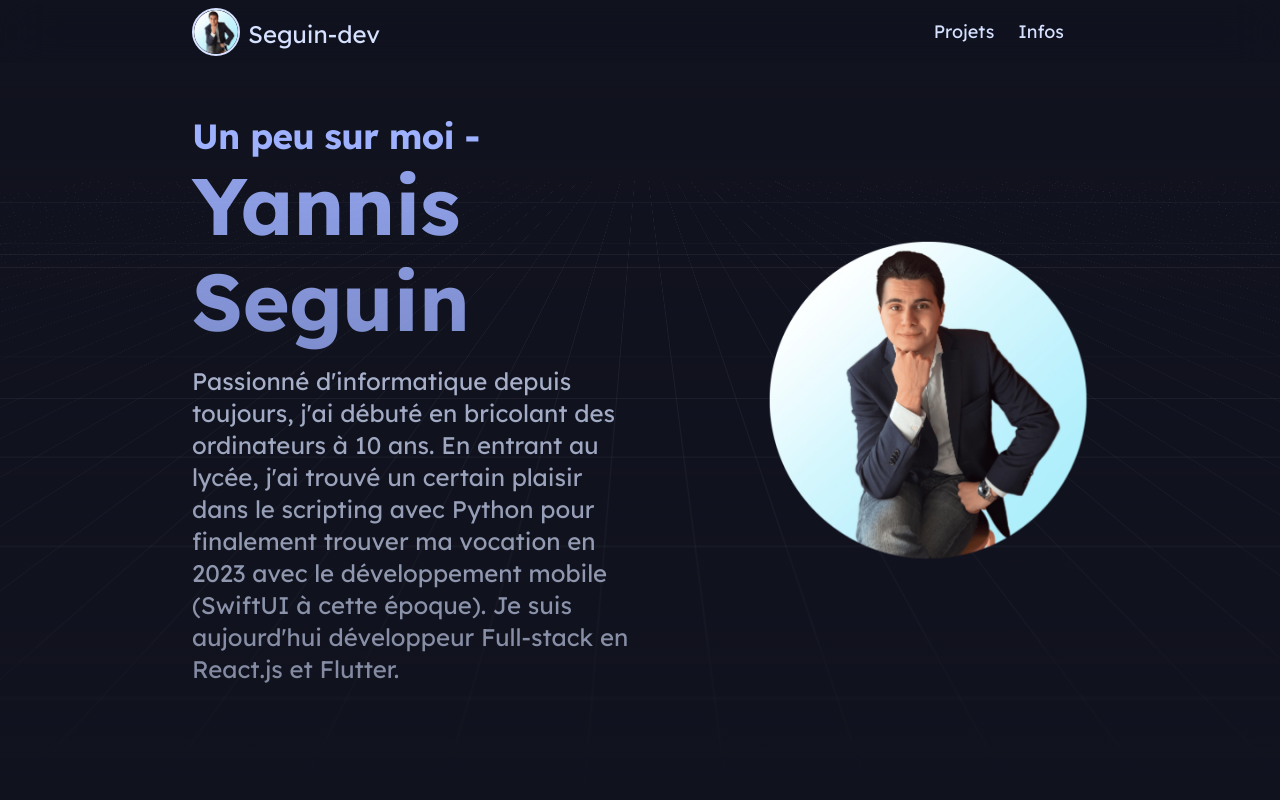
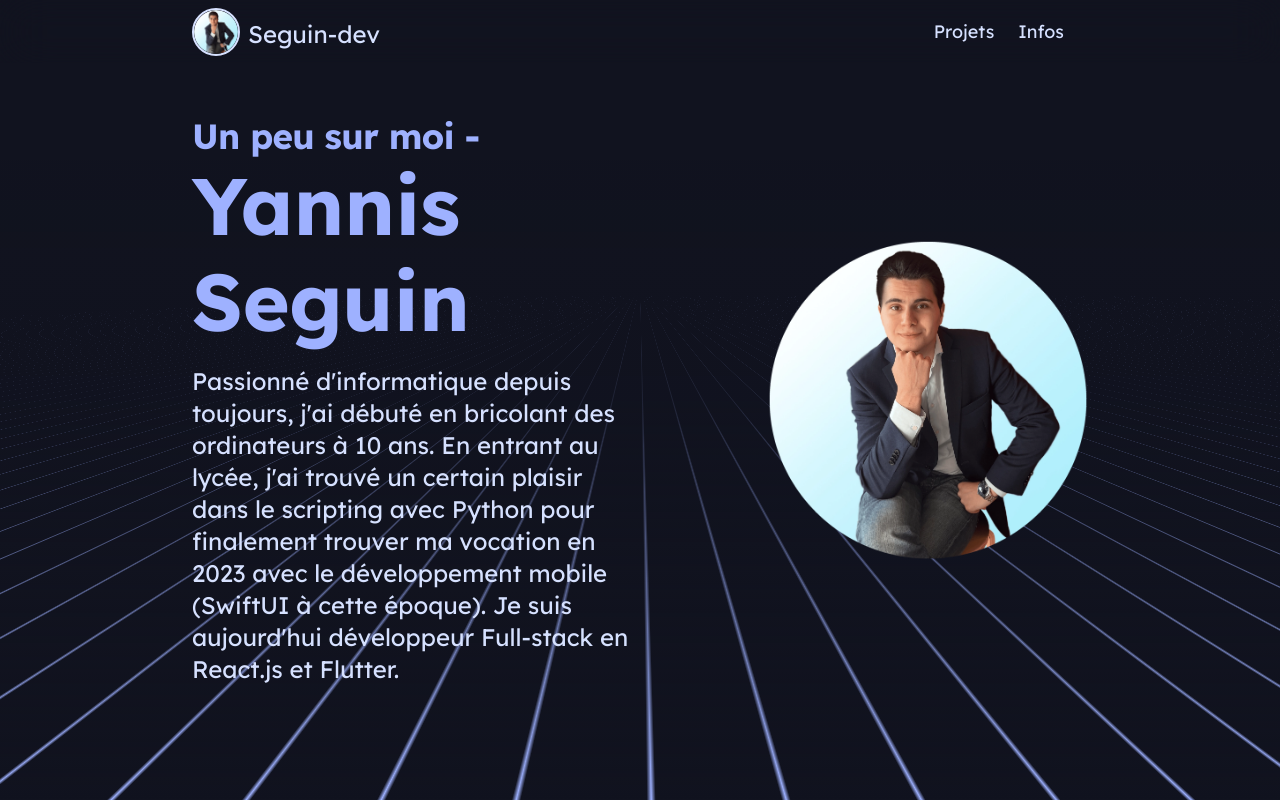
Before and after one commit to Youvataque/_Portfoliov2, a Next.js app: page /about in a window 1280 px wide. Shown: the top 800 px of the page. Built offline with nearby package versions, Linux system fonts and the light colour scheme.

Commit message:
fix divers

```diff
--- a/package.json
+++ b/package.json
@@ -14,7 +14,7 @@
     "class-variance-authority": "^0.7.0",
     "clsx": "^2.1.1",
     "framer-motion": "^11.2.6",
-    "next": "14.2.3",
+    "next": "^14.2.33",
     "next-theme": "^0.1.5",
     "react": "^18",
     "react-dom": "^18",
@@ -29,7 +29,7 @@
     "@types/react-dom": "^18",
     "autoprefixer": "^10.4.19",
     "eslint": "^8",
-    "eslint-config-next": "14.2.3",
+    "eslint-config-next": "^16.0.8",
     "postcss": "^8",
     "tailwindcss": "^3.4.1",
     "typescript": "^5"
--- a/src/components/FondamentalAppComp/BodyTemplate.tsx
+++ b/src/components/FondamentalAppComp/BodyTemplate.tsx
@@ -8,11 +8,11 @@ interface BodyProps {
 
 /////////////////////////////////////////////////////////////////
 // composant structurant les pages
-const BodyTemplate : React.FC<BodyProps> = ({ children }) => {
+const BodyTemplate: React.FC<BodyProps> = ({ children }) => {
     return (
         <main className="bg-background flex flex-col items-center w-screen">
-            <RetroGrid className="fixed"/>
-            <div className="">{children}</div>
+            <RetroGrid className="fixed" />
+            <div className="relative z-10">{children}</div>
         </main>
     );
 };
--- a/src/components/FondamentalAppComp/Navbar.tsx
+++ b/src/components/FondamentalAppComp/Navbar.tsx
@@ -39,7 +39,7 @@ const NavBar = () => {
 
     /////////////////////////////////////////////////////////////////
     // template de lien
-    function linkTemplate(title:string, dest:string) {
+    function linkTemplate(title: string, dest: string) {
         const linkClass = `font-semiBold text-lg hover:text-secondary text-primary`;
         return <Link className={linkClass} href={dest}>{title}</Link>;
     }
@@ -50,7 +50,7 @@ const NavBar = () => {
         return (
             <div className='flex items-center justify-center pr-[15%] max-md:pr-3'>
                 {linkTemplate("Projets", '/projects')}
-                <div className='w-6 max-md:w-3'/>
+                <div className='w-6 max-md:w-3' />
                 {linkTemplate("Infos", '/about')}
                 <div className='w-6 max-md:w-4' />
             </div>
@@ -60,7 +60,7 @@ const NavBar = () => {
     /////////////////////////////////////////////////////////////////
     // code principale
     return (
-        <div className={`w-screen h-16 fixed top-0 flex items-center justify-between backdrop-blur-xl z-10 transition-all duration-200 ease-in-out ${scrolled ? 'border-b border-solid border-gray-800' : 'border-b border-solid border-background'}`}>
+        <div className={`w-screen h-16 fixed top-0 flex items-center justify-between backdrop-blur-xl z-50 transition-all duration-200 ease-in-out ${scrolled ? 'border-b border-solid border-gray-800' : 'border-b border-solid border-background'}`}>
             {title()}
             {links()}
         </div>
--- a/src/components/magicui/retro-grid.tsx
+++ b/src/components/magicui/retro-grid.tsx
@@ -1,29 +1,37 @@
 import { cn } from "@/lib/utils";
 
-export default function RetroGrid({ className }: { className?: string }) {
+function RetroGridBase({ className }: { className?: string }) {
   return (
     <div
       className={cn(
-        "pointer-events-none absolute h-full w-full overflow-hidden opacity-50 [perspective:200px]",
-        className,
+        "pointer-events-none absolute h-full w-full overflow-hidden opacity-100 [perspective:80px]",
+        className
       )}
     >
-      {/* Grid */}
       <div className="absolute inset-0 [transform:rotateX(35deg)]">
         <div
           className={cn(
             "animate-grid",
-
-            "[background-repeat:repeat] [background-size:60px_60px] [height:300vh] [inset:0%_0px] [margin-left:-130%] [transform-origin:50%_0_0] [width:600vw]",
-
-            // Dark styles
-            "[background-image:linear-gradient(to_right,rgba(255,255,255,0.2)_1px,transparent_0),linear-gradient(to_bottom,rgba(255,255,255,0.2)_1px,transparent_0)]",
+            "[background-repeat:repeat]",
+            "[background-size:30px_30px]",
+            "[height:300vh]",
+            "[width:600vw]",
+            "[margin-left:-135%]",
+            "[background-color:#11131F]",
+            "[background-image:linear-gradient(to_right,#9EB1FF_1px,transparent_0),linear-gradient(to_bottom,#9EB1FF_0.5px,transparent_0)]"
           )}
         />
       </div>
-
-      {/* Background Gradient */}
-      <div className="absolute inset-0 bg-gradient-to-t from-background to-transparent 90% dark:from-black" />
     </div>
   );
 }
+
+export default function RetroGrid({ className }: { className?: string }) {
+  return (
+    <div className={cn("fixed inset-0 w-full h-full", className)}>
+      <RetroGridBase className="absolute inset-0" />
+      <div className="absolute inset-0 w-screen h-1/5 bg-[#11131F]"></div>
+      <div className="absolute inset-0 bg-gradient-to-b from-[#11131F] via-[#11131F]/90 to-transparent pointer-events-none" />
+    </div>
+  );
+}
--- a/src/components/ui/bento-grid.tsx
+++ b/src/components/ui/bento-grid.tsx
@@ -49,7 +49,7 @@ export const BentoGridItem = ({
         <h2 className="font-sans font-bold text-primary group-hover:text-secondary mb-2 mt-2">
           {title}
         </h2>
-        <p className="font-sans font-normal text-primary group-hover:text-secondary text-xs ">
+        <p className="font-sans font-normal text-primary group-hover:text-secondary text-xs line-clamp-3">
           {description}
         </p>
       </div>
--- a/tailwind.config.ts
+++ b/tailwind.config.ts
@@ -7,7 +7,7 @@ const config = {
     './components/**/*.{ts,tsx}',
     './app/**/*.{ts,tsx}',
     './src/**/*.{ts,tsx}',
-	],
+  ],
   prefix: "",
   theme: {
     container: {
@@ -22,19 +22,19 @@ const config = {
         '2xl': '2000px'
       },
       fontSize: {
-        'md' : '16px',
-        '3.5xl' : ['35px', "1.2"],
-        '4xl' : ['45px', "1.2"],
+        'md': '16px',
+        '3.5xl': ['35px', "1.2"],
+        '4xl': ['45px', "1.2"],
         '8xl': ['80px', "1.2"],
       },
-      colors : {
+      colors: {
         background: "#11131F",
         foreground: "#141726",
         primary: "#D6E1FF",
         secondary: "#9EB1FF",
-        borderColor : "#304384",
-        elementColor : "#182449",
-        accentColor : "#1d2e62",
+        borderColor: "#304384",
+        elementColor: "#182449",
+        accentColor: "#1d2e62",
       },
       borderRadius: {
 
@@ -56,7 +56,7 @@ const config = {
       animation: {
         "accordion-down": "accordion-down 0.2s ease-out",
         "accordion-up": "accordion-up 0.2s ease-out",
-        grid: "grid 15s linear infinite",
+        grid: "grid 30s linear infinite",
       },
       borderWidth: {
         DEFAULT: "1px",
```
Also changed, not shown: 1 other file (tests, documents, lock files or other folders).
